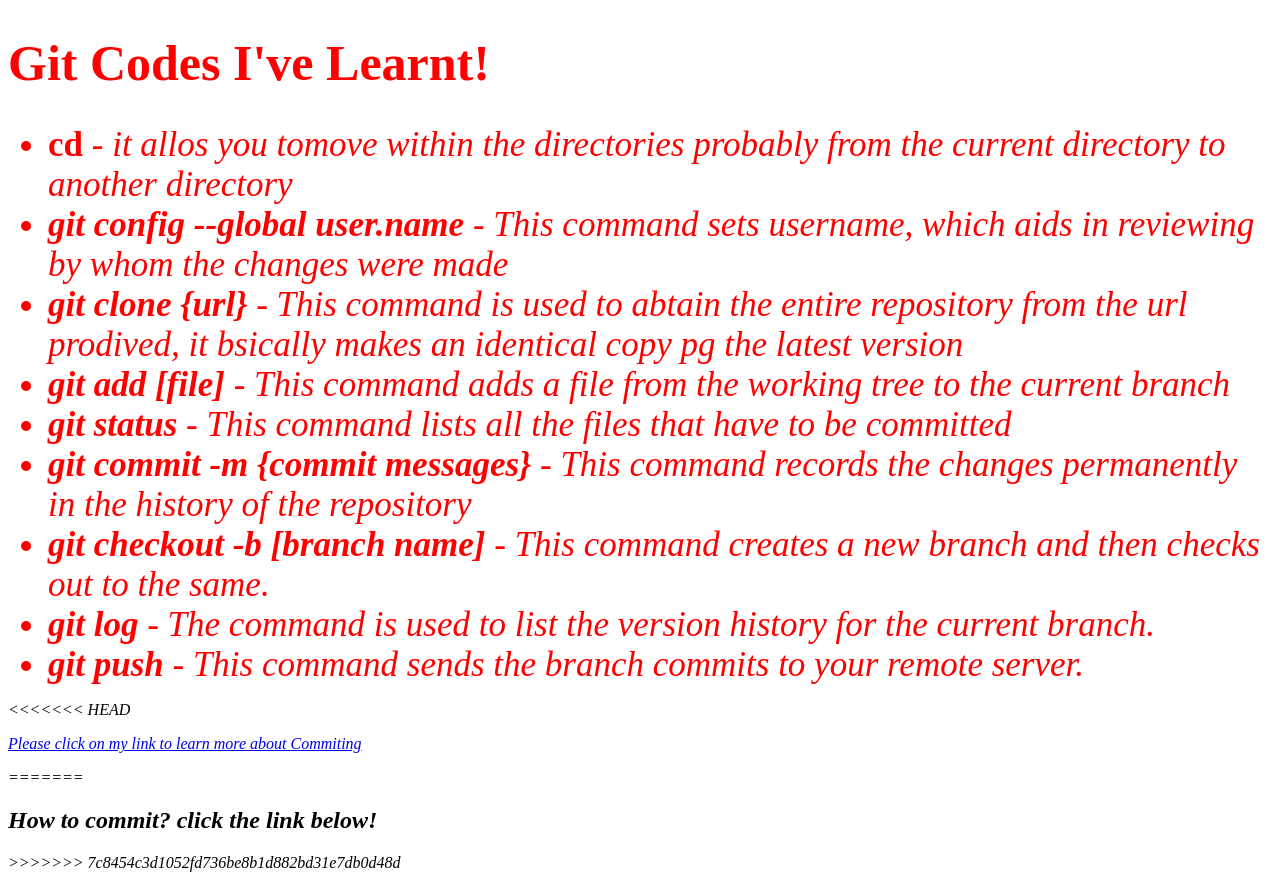
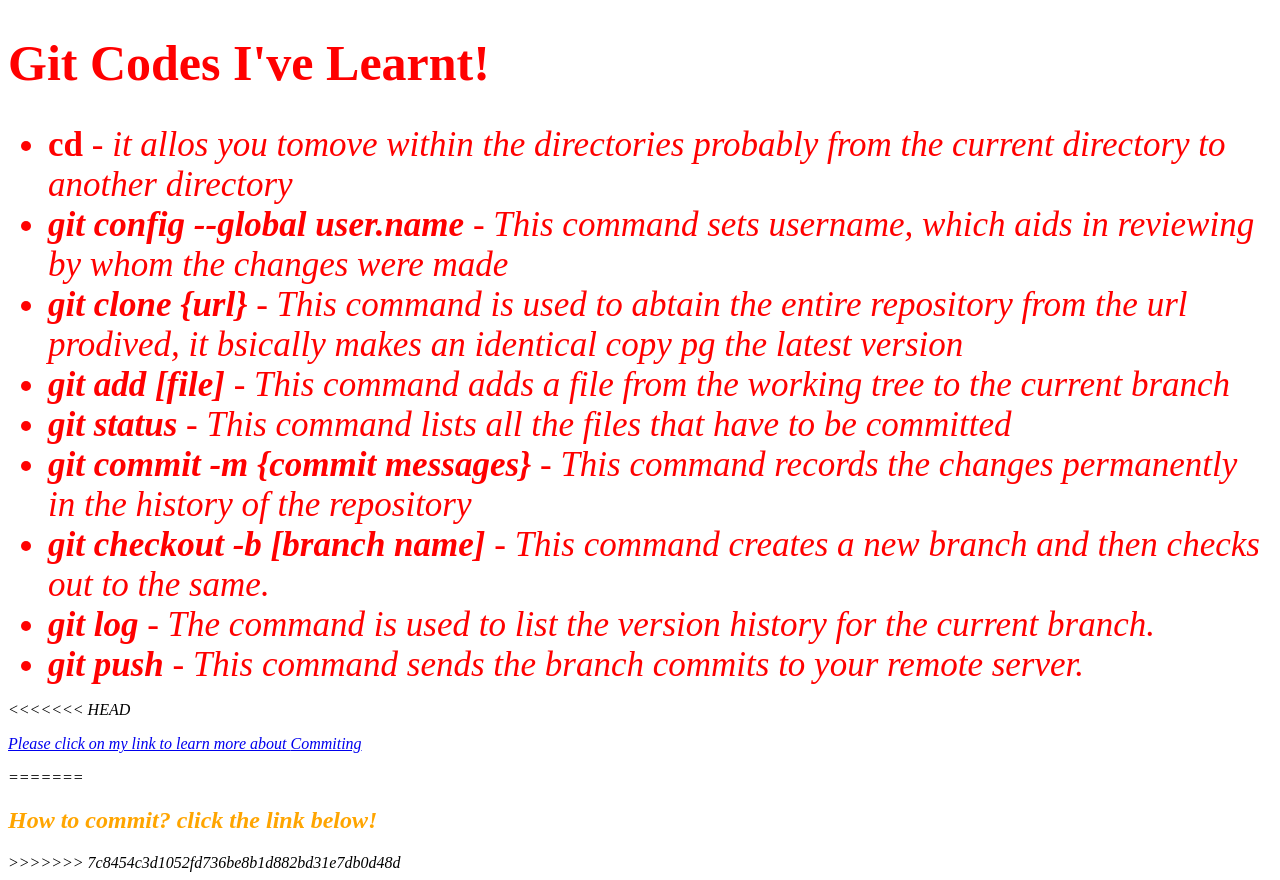
Before and after one commit to TheUltimate455/Git-Codes, a plain HTML site: page index.html in a window 1280 px wide. Drawn offline with Linux system fonts and the light colour scheme.

Commit message:
How to commit

```diff
--- a/style.css
+++ b/style.css
@@ -11,5 +11,5 @@ li {
     font-size: 35px;
 }
  h2 {
-  color: dark red;
+  color: orange;
 }
```
